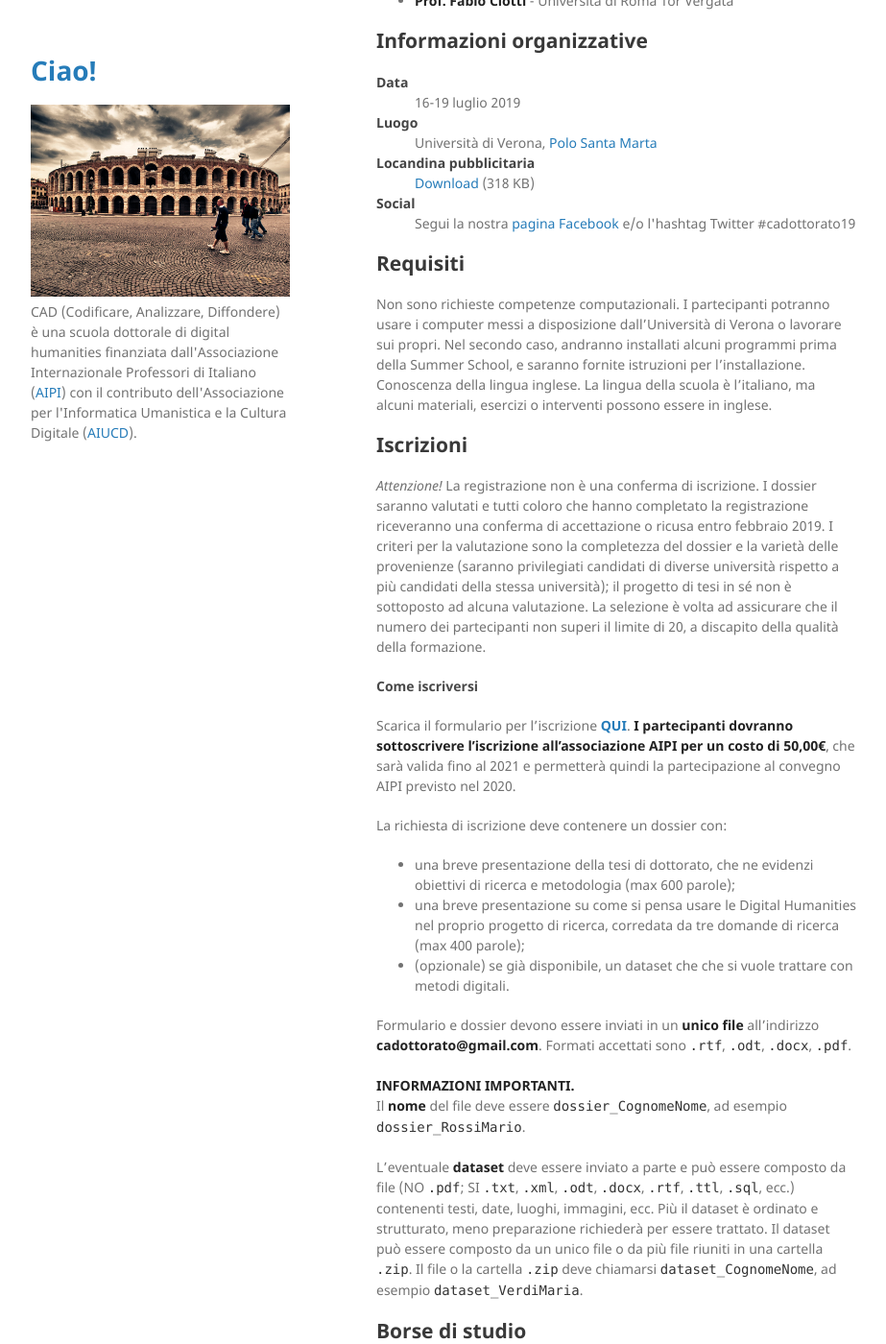
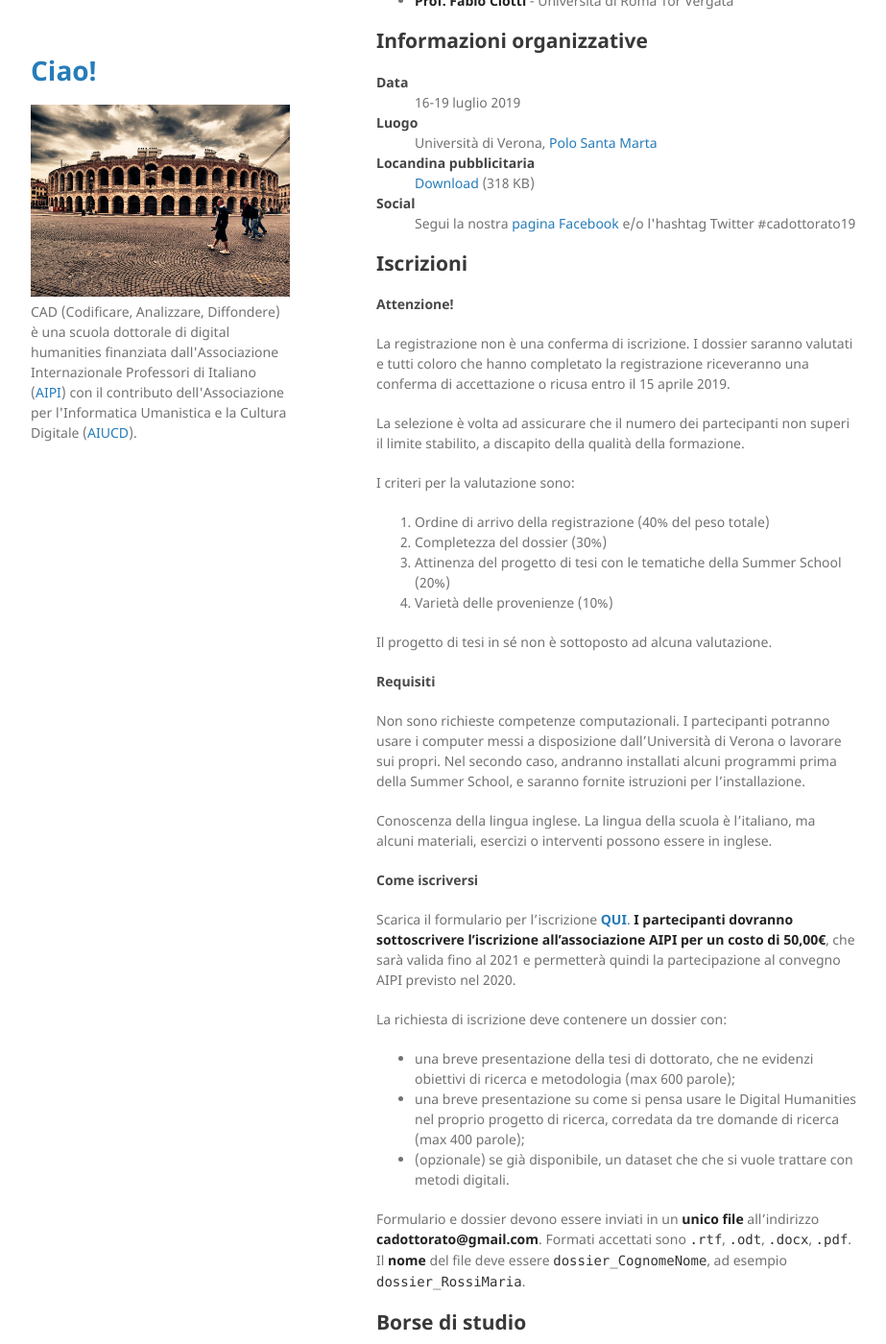
Before and after one commit to CADottorato/sito, a Jekyll site: the page built from index.md, in a window 1280 px wide and 1400 px high, scrolled down 2038 px. Shown: the whole window at 96% size, without its empty margins (178-1101 px from the left). Built offline with Jekyll 4.4.1, drawn with Linux system fonts in a browser that asks for light colours; some of the changed text lies outside the part shown.

Commit message:
check iscrizioni

```diff
--- a/index.md
+++ b/index.md
@@ -115,16 +115,29 @@ I formatori sono giovani ricercatori di livello post-doc, specialisti in studi l
 <dd>Ristorante ...</dd>-->
 
 
-## Requisiti
-
-Non sono richieste competenze computazionali. I partecipanti potranno usare i computer messi a disposizione dall'Università di Verona o lavorare sui propri. Nel secondo caso, andranno installati alcuni programmi prima della Summer School, e saranno fornite istruzioni per l'installazione.
-Conoscenza della lingua inglese. La lingua della scuola è l’italiano, ma alcuni materiali, esercizi o interventi possono essere in inglese.
-
 
 ## Iscrizioni
 
-*Attenzione!* La registrazione non è una conferma di iscrizione. I dossier saranno valutati e tutti coloro che hanno completato la registrazione riceveranno una conferma di accettazione o ricusa entro febbraio 2019. I criteri per la valutazione sono la completezza del dossier e la varietà delle provenienze (saranno privilegiati candidati di diverse università rispetto a più candidati della stessa università); il progetto di tesi in sé non è sottoposto ad alcuna valutazione. La selezione è volta ad assicurare che il numero dei partecipanti non superi il limite di 20, a discapito della qualità della formazione.
+#### Attenzione!
 
+La registrazione non è una conferma di iscrizione. I dossier saranno valutati e tutti coloro che hanno completato la registrazione riceveranno una conferma di accettazione o ricusa entro il 15 aprile 2019.
+
+La selezione è volta ad assicurare che il numero dei partecipanti non superi il limite stabilito, a discapito della qualità della formazione.
+
+I criteri per la valutazione sono:
+
+1. Ordine di arrivo della registrazione (40% del peso totale)
+2. Completezza del dossier (30%)
+3. Attinenza del progetto di tesi con le tematiche della Summer School (20%)
+4. Varietà delle provenienze (10%)
+
+Il progetto di tesi in sé non è sottoposto ad alcuna valutazione.
+
+#### Requisiti
+
+Non sono richieste competenze computazionali. I partecipanti potranno usare i computer messi a disposizione dall'Università di Verona o lavorare sui propri. Nel secondo caso, andranno installati alcuni programmi prima della Summer School, e saranno fornite istruzioni per l'installazione.
+
+Conoscenza della lingua inglese. La lingua della scuola è l’italiano, ma alcuni materiali, esercizi o interventi possono essere in inglese.
 
 #### Come iscriversi
 
@@ -136,21 +149,26 @@ La richiesta di iscrizione deve contenere un dossier con:
 * una breve presentazione su come si pensa usare le Digital Humanities nel proprio progetto di ricerca, corredata da tre domande di ricerca (max 400 parole);
 * (opzionale) se già disponibile, un dataset che che si vuole trattare con metodi digitali.
 
-Formulario e dossier devono essere inviati in un **unico file** all'indirizzo **cadottorato@gmail.com**. Formati accettati sono `.rtf`, `.odt`, `.docx`, `.pdf`.
-
-**INFORMAZIONI IMPORTANTI.**<br />
-Il **nome** del file deve essere `dossier_CognomeNome`, ad esempio `dossier_RossiMario`.
-
-L'eventuale **dataset** deve essere inviato a parte e può essere composto da file (NO `.pdf`; SI `.txt`, `.xml`, `.odt`, `.docx`, `.rtf`, `.ttl`, `.sql`, ecc.) contenenti testi, date, luoghi, immagini, ecc. Più il dataset è ordinato e strutturato, meno preparazione richiederà per essere trattato. Il dataset può essere composto da un unico file o da più file riuniti in una cartella `.zip`. Il file o la cartella `.zip` deve chiamarsi `dataset_CognomeNome`, ad esempio `dataset_VerdiMaria`.
+Formulario e dossier devono essere inviati in un **unico file** all'indirizzo **cadottorato@gmail.com**. Formati accettati sono `.rtf`, `.odt`, `.docx`, `.pdf`. Il **nome** del file deve essere `dossier_CognomeNome`, ad esempio `dossier_RossiMaria`.
 
 
 ## Borse di studio
 
-Saranno disponibili 8-10 borse di studio per sostenere le spese di viaggio. LINK ALLA CALL.
+Il comitato organizzatore ha stanziato borse di studio, ognuna di 250,00 €, per i dottorandi che ne facciano espressa richiesta nel “Modulo di Candidatura”.
+
+Qualora il numero delle richieste fosse superiore alle borse messe a disposizione, si procederà a una selezione secondo una graduatoria in decimi stabilita con questi parametri:
+
+1. Ordine di arrivo della registrazione (40% del peso totale)
+2. Possibilità di avere accesso ad altri fondi (40%)
+3. Varietà delle provenienze (20%)
+
 
 
 ## Programma
 
+Coming soon ...
+
+<!--
 ### Martedì 16 luglio
 
 | Ore          | Sessione          |
@@ -206,9 +224,11 @@ Saranno disponibili 8-10 borse di studio per sostenere le spese di viaggio. LINK
 | 15:30-17:00| Keynote: Prof. Fabio Ciotti (Roma Tor Vergata) |
 | 17:00-17:30| Pausa |
 | 17:30-18:30| Partenza partecipanti |
+-->
+
+
 
 <!--## Materiali
-
 
 ### Segnala problemi
 
@@ -224,7 +244,8 @@ Per segnalare problemi o la presenza di refusi nei materiali didattici, crea un
 ## Feedback
 
 Come valuteresti la tua esperienza a CAD?
-Aiutaci a migliorare scrivendo a ....-->
+Aiutaci a migliorare scrivendo a ....
+-->
 
 
 ## Contattaci
```
